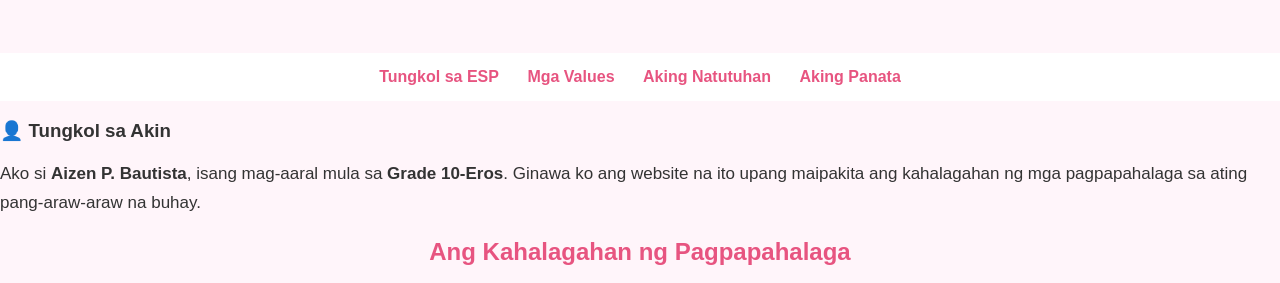
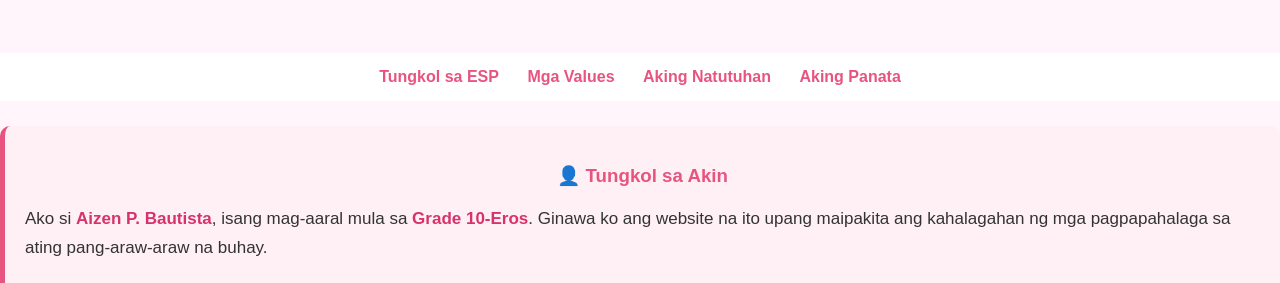
Before and after one commit to awmcloud12-coder/ESP-VALUESS, a plain HTML site: page index.html in a window 1280 px wide. Shown: the part 493-776 px from the top of the page. Drawn offline with Linux system fonts and the light colour scheme.

Commit message:
Update style.css

```diff
--- a/style.css
+++ b/style.css
@@ -102,3 +102,19 @@ nav a {
 nav a:hover {
     text-decoration: underline;
 }
+.about-me {
+    background: #fff0f6;
+    border-left: 5px solid #e75480;
+    padding: 20px;
+    margin-top: 25px;
+    border-radius: 10px;
+}
+
+.about-me h3 {
+    color: #e75480;
+    text-align: center;
+}
+
+.about-me strong {
+    color: #d6336c;
+}
```
